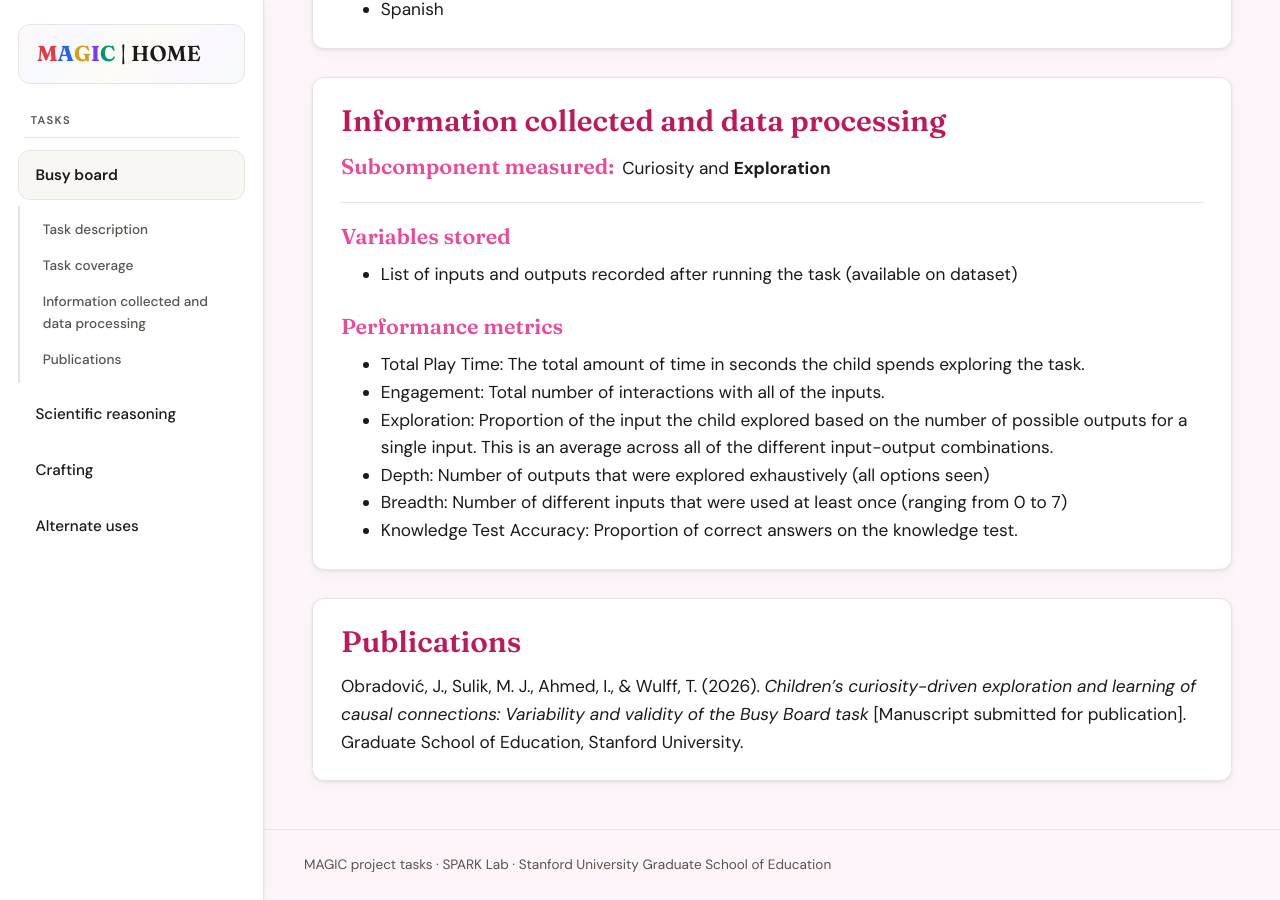
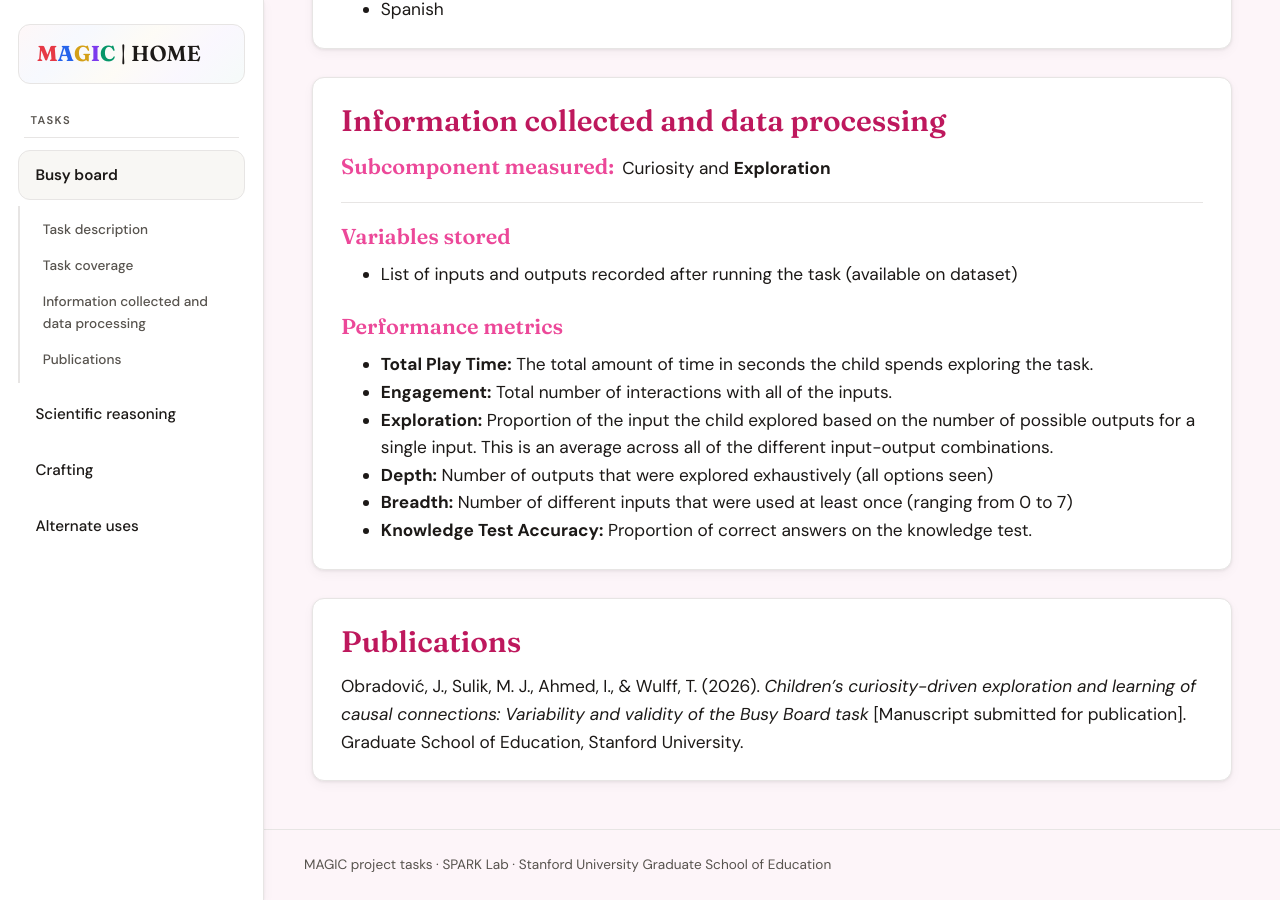
Before and after one commit to obradovic-spark/obradovic-spark.github.io, a Jekyll site: the page built from pages/busy-board.md, in a window 1280 px wide and 900 px high, scrolled down 1076 px. Built offline with Jekyll 4.4.1, drawn with Linux system fonts in a browser that asks for light colours; part of the change alters nothing that is shown.

```diff
--- a/content/busy-board/performance-metrics.md
+++ b/content/busy-board/performance-metrics.md
@@ -1,6 +1,6 @@
-- Total Play Time: The total amount of time in seconds the child spends exploring the task.
-- Engagement: Total number of interactions with all of the inputs.
-- Exploration: Proportion of the input the child explored based on the number of possible outputs for a single input. This is an average across all of the different input-output combinations.
-- Depth: Number of outputs that were explored exhaustively (all options seen)
-- Breadth: Number of different inputs that were used at least once (ranging from 0 to 7)
-- Knowledge Test Accuracy: Proportion of correct answers on the knowledge test.
+- <b>Total Play Time:</b> The total amount of time in seconds the child spends exploring the task.
+- <b>Engagement:</b> Total number of interactions with all of the inputs.
+- <b>Exploration:</b> Proportion of the input the child explored based on the number of possible outputs for a single input. This is an average across all of the different input-output combinations.
+- <b>Depth:</b> Number of outputs that were explored exhaustively (all options seen)
+- <b>Breadth:</b> Number of different inputs that were used at least once (ranging from 0 to 7)
+- <b>Knowledge Test Accuracy:</b> Proportion of correct answers on the knowledge test.
```
